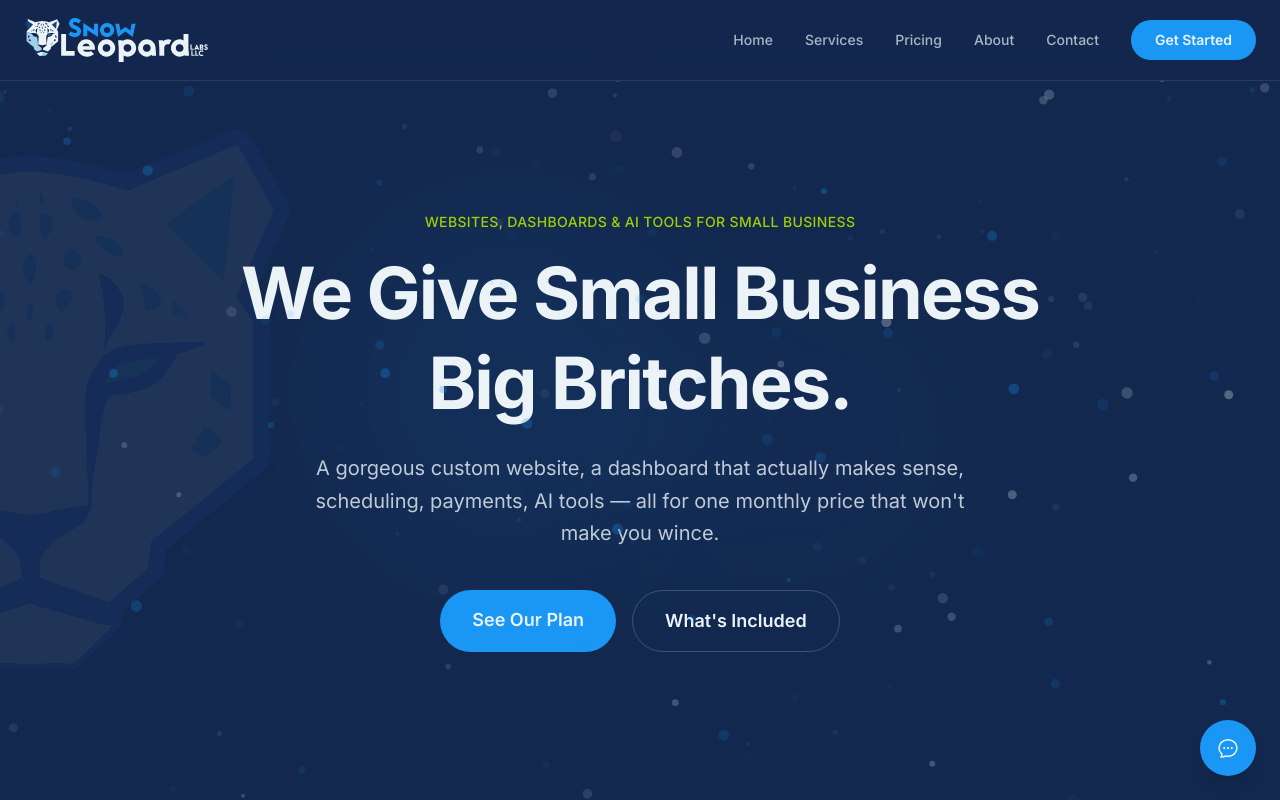
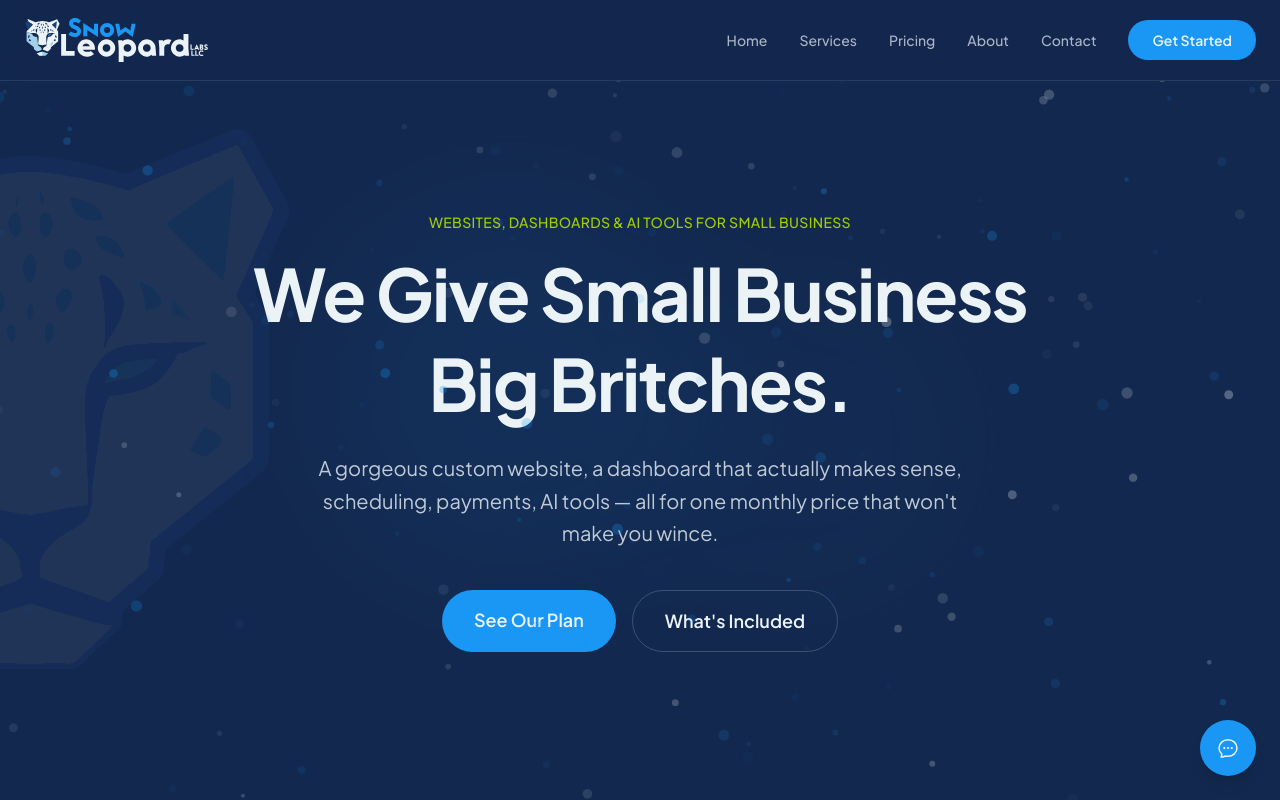
Before and after one commit to harleyneal/big-britches, a Next.js app: page / in a window 1280 px wide. Shown: the top 800 px of the page. Built offline with nearby package versions, Linux system fonts and the light colour scheme.

Commit message:
Switch site font from Inter to Plus Jakarta Sans

```diff
--- a/src/app/globals.css
+++ b/src/app/globals.css
@@ -37,7 +37,7 @@ html {
 }
 
 body {
-  font-family: 'Inter', system-ui, -apple-system, sans-serif;
+  font-family: var(--font-plus-jakarta), 'Plus Jakarta Sans', system-ui, -apple-system, sans-serif;
   color: var(--sl-navy);
   background: var(--sl-ice);
 }
--- a/src/app/layout.tsx
+++ b/src/app/layout.tsx
@@ -1,14 +1,14 @@
 import type { Metadata } from "next";
-import { Inter } from "next/font/google";
+import { Plus_Jakarta_Sans } from "next/font/google";
 import "./globals.css";
 import Navbar from "@/components/Navbar";
 import Footer from "@/components/Footer";
 import ParticleBackground from "@/components/ParticleBackground";
 import ChatWidget from "@/components/ChatWidget";
 
-const inter = Inter({
+const plusJakartaSans = Plus_Jakarta_Sans({
   subsets: ["latin"],
-  variable: "--font-inter",
+  variable: "--font-plus-jakarta",
 });
 
 export const metadata: Metadata = {
@@ -28,7 +28,7 @@ export const metadata: Metadata = {
 
 export default function RootLayout({ children }: Readonly<{ children: React.ReactNode }>) {
   return (
-    <html lang="en" className={inter.variable}>
+    <html lang="en" className={plusJakartaSans.variable}>
       <body className="antialiased bg-[var(--sl-ice)] text-[var(--sl-navy)]">
         <ParticleBackground />
         {/* Global half-face watermark — fixed on every page */}
```
